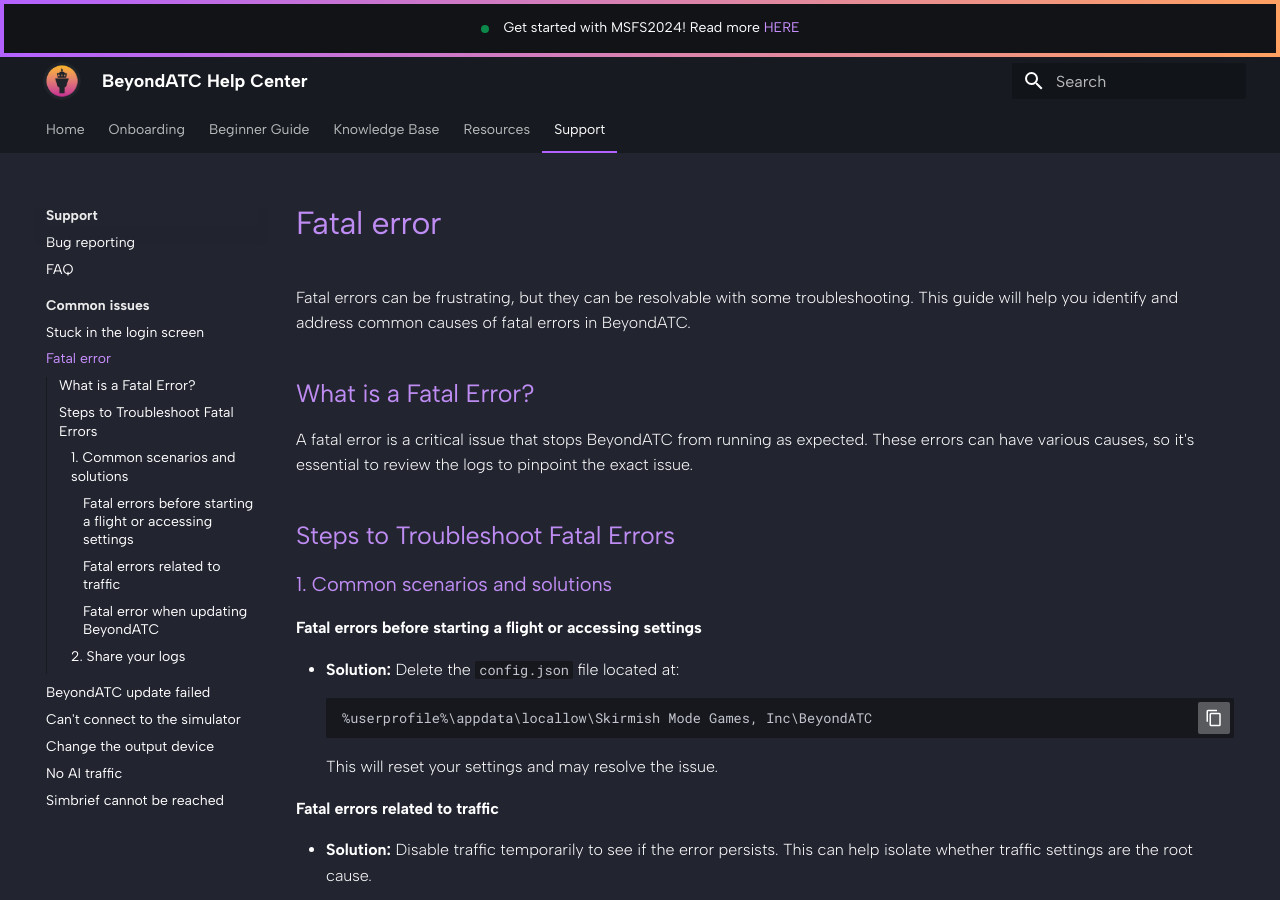
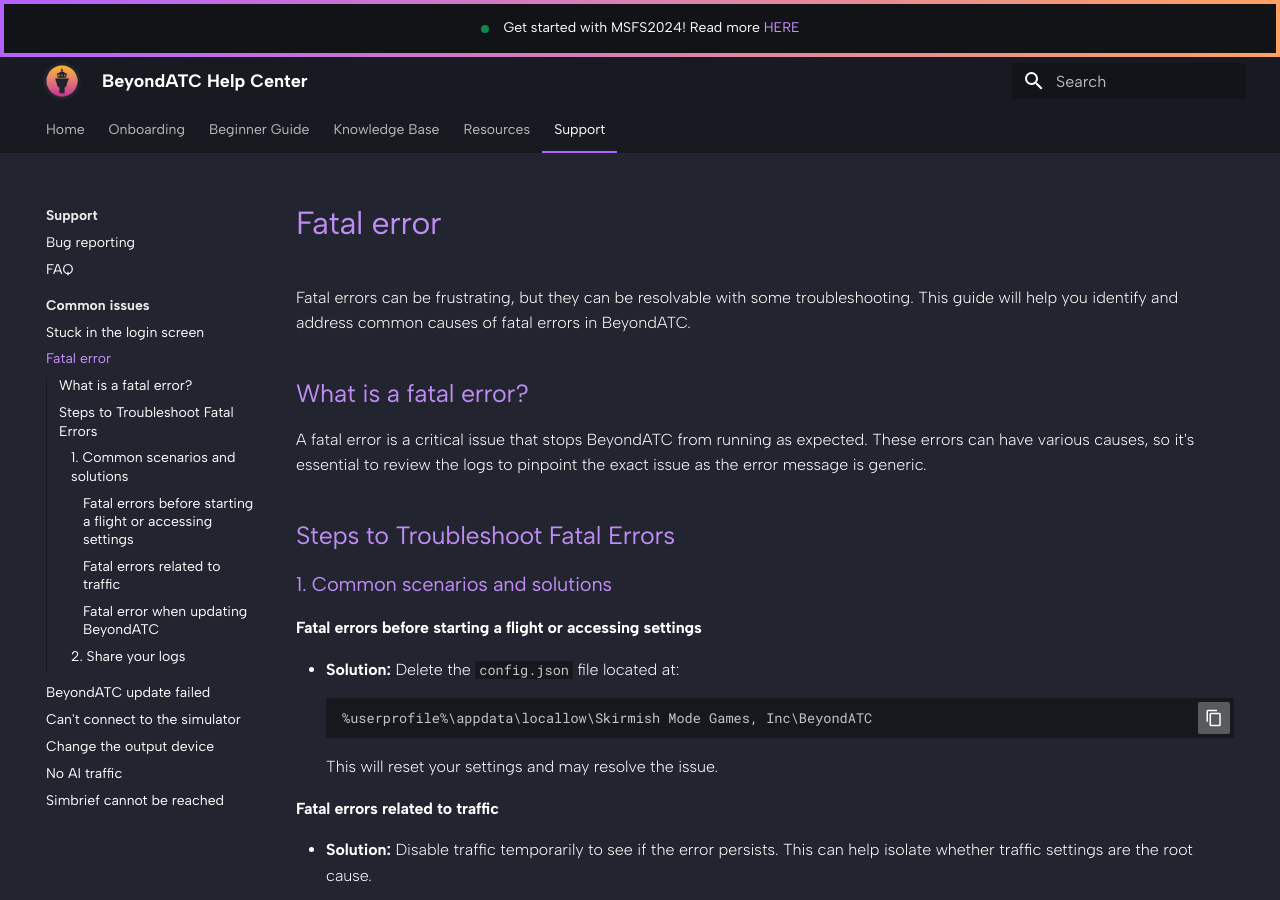
Before and after one commit to BeyondATC/BeyondATC_Wiki, an MkDocs documentation site: the page built from docs/support/common-issues/fatal.md, in a window 1280 px wide and 900 px high. Built offline with MkDocs 1.6.1 and Material for MkDocs 9.7.7, drawn with Linux system fonts in a browser that asks for light colours.

Commit message:
update information

```diff
--- a/docs/support/common-issues/fatal.md
+++ b/docs/support/common-issues/fatal.md
@@ -1,7 +1,7 @@
 Fatal errors can be frustrating, but they can be resolvable with some troubleshooting. This guide will help you identify and address common causes of fatal errors in BeyondATC.
 
-## What is a Fatal Error?
-A fatal error is a critical issue that stops BeyondATC from running as expected. These errors can have various causes, so it's essential to review the logs to pinpoint the exact issue.
+## What is a fatal error?
+A fatal error is a critical issue that stops BeyondATC from running as expected. These errors can have various causes, so it's essential to review the logs to pinpoint the exact issue as the error message is generic.
 
 ## Steps to Troubleshoot Fatal Errors
 
```
